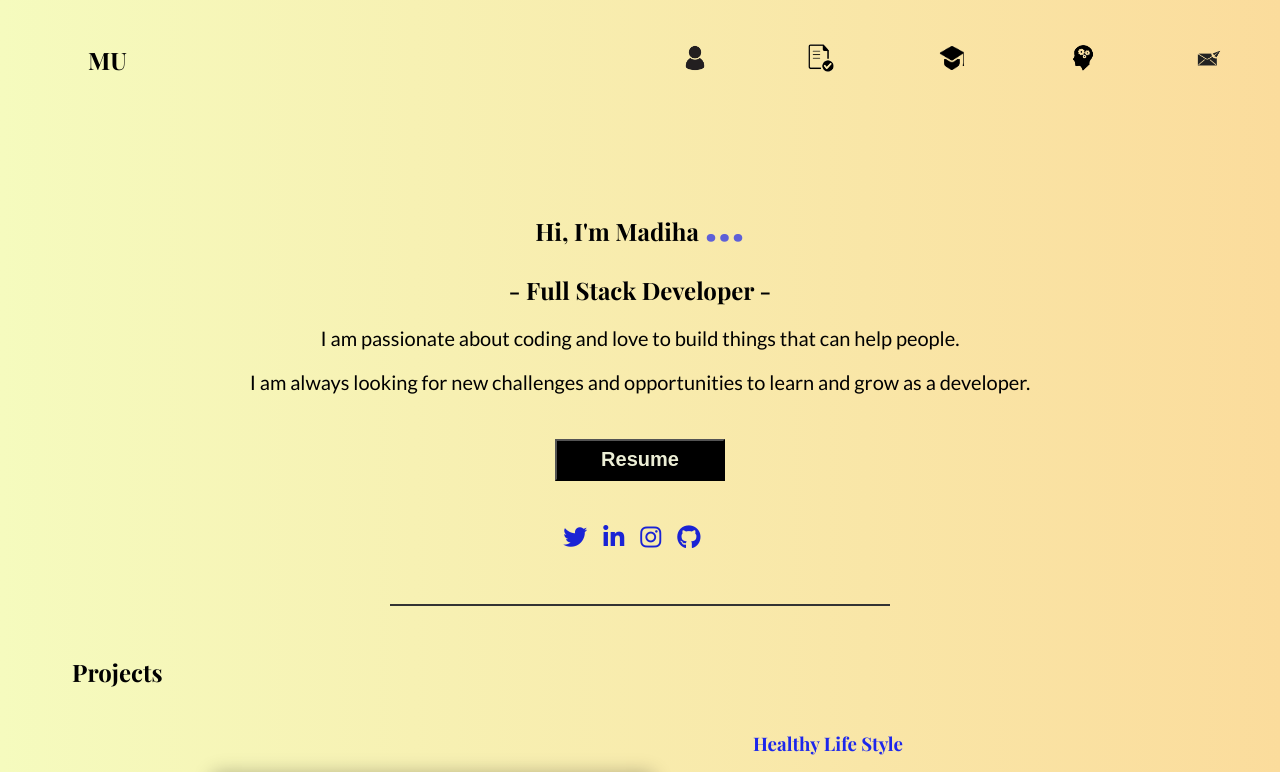
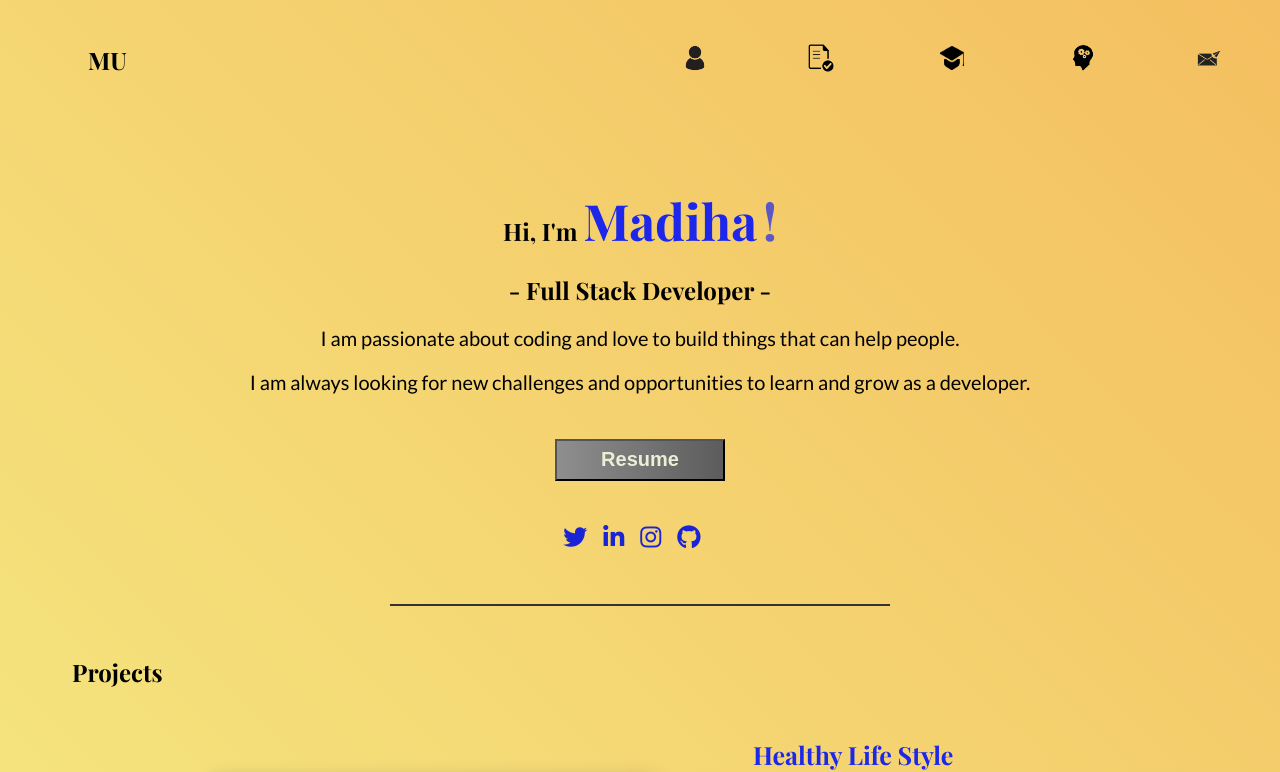
Before and after one commit to Madiha-umair/ReactPortfolio, a React (Vite) app: page / in a window 1280 px wide. Shown: the top 772 px of the page. Built offline with nearby package versions, Linux system fonts and the light colour scheme.

Commit message:
background change

```diff
--- a/src/components/About.jsx
+++ b/src/components/About.jsx
@@ -6,7 +6,7 @@
     <div>
       <div className="about">
         <div id="about-text-portion">
-          <h1>Hi, I'm Madiha <span>...</span></h1>
+          <h1>Hi, I'm <span id="name">Madiha</span> <span id="exclamation">!</span></h1>
           <h1> - Full Stack Developer -</h1>
             <p id="about-text">I am passionate about coding and love to build things that can help people.</p>
             <p id="about-text-cont">I am always looking for new challenges and opportunities to learn and grow as a developer.</p>
--- a/src/index.css
+++ b/src/index.css
@@ -8,10 +8,24 @@
     align-items: center;
     padding: 1rem;
 }
-body{
+body {
   font-family: 'Playfair Display', serif;
   /*font-family: 'Lato', sans-serif;*/
-  background-image: linear-gradient(to right, #f5fbbe, #fbdc9c);
+  background: linear-gradient(45deg, #f5fbbe, #f5ed85, #f3963f);
+  background-size: 200% 200%;
+  animation: gradientAnimation 10s ease infinite;
+}
+
+@keyframes gradientAnimation {
+  0% {
+    background-position: 0% 50%;
+  }
+  50% {
+    background-position: 100% 50%;
+  }
+  100% {
+    background-position: 0% 50%;
+  }
 }
 h2 {
   margin-left: 4rem;
@@ -94,8 +108,48 @@
 }
 
 /* Download button styles */
+.downloadbtn {
+  width: 170px;
+  height: 42px;
+  background: linear-gradient(90deg, white, black);
+  background-size: 500% 100%;
+  color: white;
+  font-size: 20px;
+  font-weight: 600;
+  margin: 25px 0 30px 0;
+  position: relative;
+  overflow: hidden;
+}
 
-.downloadbtn, .contact-button {
+.downloadbtn a {
+  text-decoration: none;
+  color: #eceed5;
+  position: relative;
+  z-index: 1;
+}
+
+.downloadbtn::before {
+  content: "";
+  position: absolute;
+  top: 0;
+  left: 0;
+  width: 100%;
+  height: 100%;
+  background: linear-gradient(90deg, white, black);
+  background-size: 500% 100%;
+  animation: fillAnimation 4s linear infinite;
+  z-index: 0;
+}
+
+@keyframes fillAnimation {
+  0% {
+    background-position: 0% 0%;
+  }
+  100% {
+    background-position: 100% 0%;
+  }
+}
+.contact-button {
   width: 170px;
   height: 42px;
   background-color: black;
@@ -104,7 +158,7 @@
   font-weight: 600;
   margin: 25px 0 30px 0;
 }
-.downloadbtn a, #contactme a{
+ #contactme a{
   text-decoration: none;
   color: #eceed5;
 }
@@ -171,7 +225,11 @@
 .about{
   animation: scaleIn 2s ease-in-out;
 }
-h1 span {
+#name{
+  font-size: 50px;
+  color: #1d27eb;
+}
+#exclamation {
   animation: blink 2s infinite;
   font-size: 50px;
   color: #1d27eb;
@@ -342,6 +400,9 @@
   flex-wrap: wrap;
   justify-content: center;
   font-family: 'Lato', sans-serif;
+}
+h3{
+  font-size: 25px;
 }
 .project_item {
   display: flex;
```
